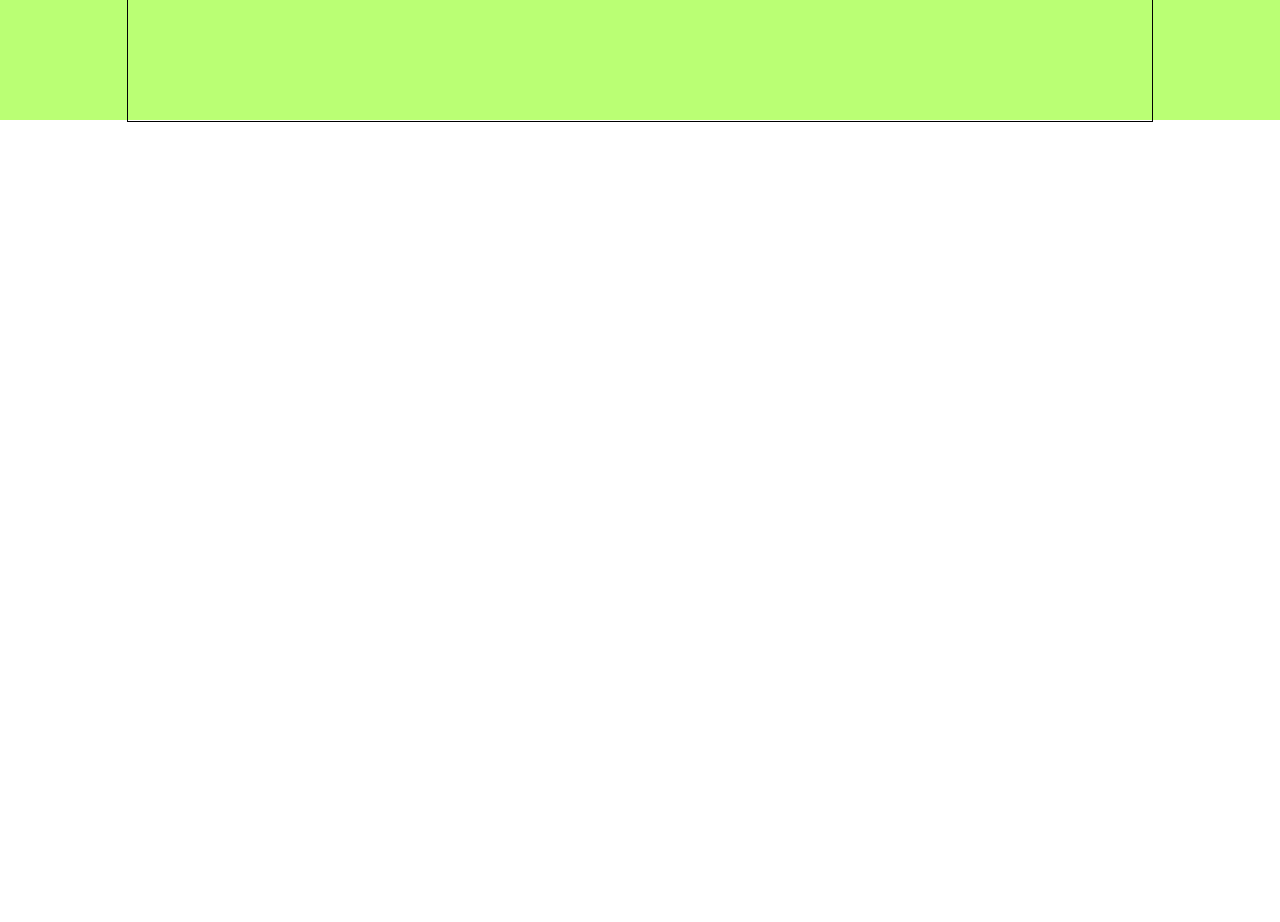
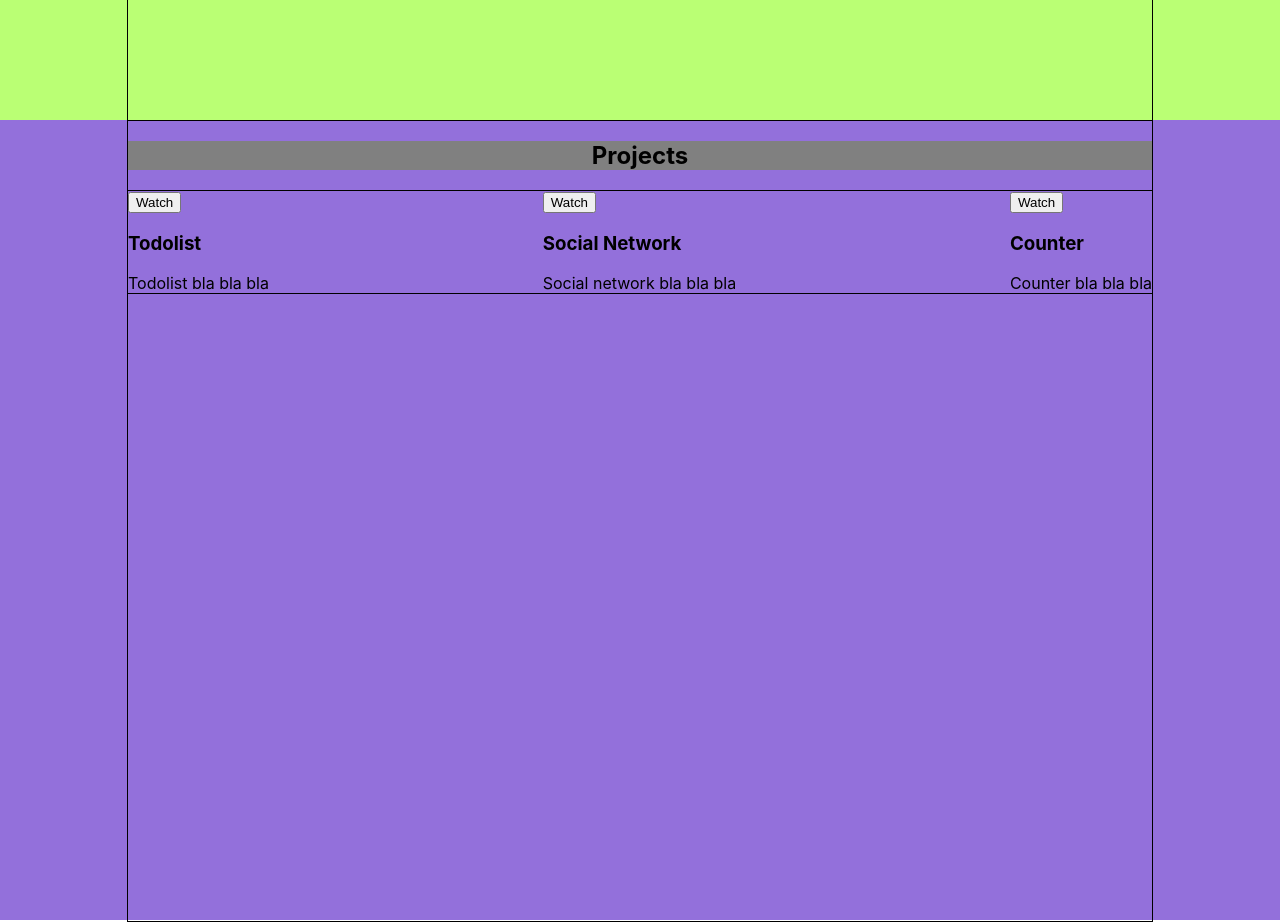
Before and after one commit to IvanMinets/portfolio, a React (Create React App) app: page / in a window 1280 px wide. Shown: the part 1560-2482 px from the top of the page. Before the commit the page ends 1682 px from the top, so only its background shows below. Built offline with nearby package versions, Linux system fonts and the light colour scheme.

Commit message:
css updates

```diff
--- a/src/App.tsx
+++ b/src/App.tsx
@@ -3,6 +3,7 @@ import './App.css';
 import Header from "./header/Header";
 import Main from "./main/Main";
 import Skills from "./skills/Skills";
+import Projects from "./projects/Projects";
 
 function App() {
     return (
@@ -10,6 +11,7 @@ function App() {
             <Header/>
             <Main/>
             <Skills/>
+            <Projects/>
         </div>
     );
 }
--- /dev/null
+++ b/src/projects/Projects.module.css
@@ -0,0 +1,23 @@
+.projectsBlock {
+    height: 100vh;
+    background-color: mediumpurple;
+}
+.projectsContainer {
+    align-items: center;
+    flex-direction: column;
+    justify-content: flex-start;
+}
+
+.title {
+    display: flex;
+    justify-content: center;
+    background-color: grey;
+    width: 100%;
+}
+
+.projects {
+    border: 1px solid;
+    width: 100%;
+    display: flex;
+    justify-content: space-between;
+}
--- /dev/null
+++ b/src/projects/Projects.tsx
@@ -0,0 +1,22 @@
+import React from 'react';
+import styles from './Projects.module.css'
+import styleContainer from "../common/styles/Container.module.css";
+import Project from "./project/project";
+
+
+const Projects = () => {
+    return (
+        <div className={styles.projectsBlock}>
+            <div className={`${styleContainer.container} ${styles.projectsContainer}`}>
+                <h2 className={styles.title}>Projects</h2>
+                <div className={styles.projects}>
+                    <Project title="Todolist" description="Todolist bla bla bla"/>
+                    <Project title="Social Network" description="Social network bla bla bla"/>
+                    <Project title="Counter" description="Counter bla bla bla"/>
+                </div>
+            </div>
+        </div>
+    );
+}
+
+export default Projects;
--- /dev/null
+++ b/src/projects/project/project.tsx
@@ -0,0 +1,24 @@
+import React from 'react';
+import styles from './project.module.css'
+
+type ProjectPropsType = {
+    title: string
+    description: string
+}
+
+const Project = (props: ProjectPropsType) => {
+    return (
+        <div className={''}>
+            <div>
+                <div className={''}></div>
+                <button>Watch</button>
+            </div>
+            <div>
+                <h3>{props.title}</h3>
+                <span className={''}>{props.description}</span>
+            </div>
+        </div>
+    );
+};
+
+export default Project;
```
Also changed, not shown: src/projects/project/project.module.css (added).
